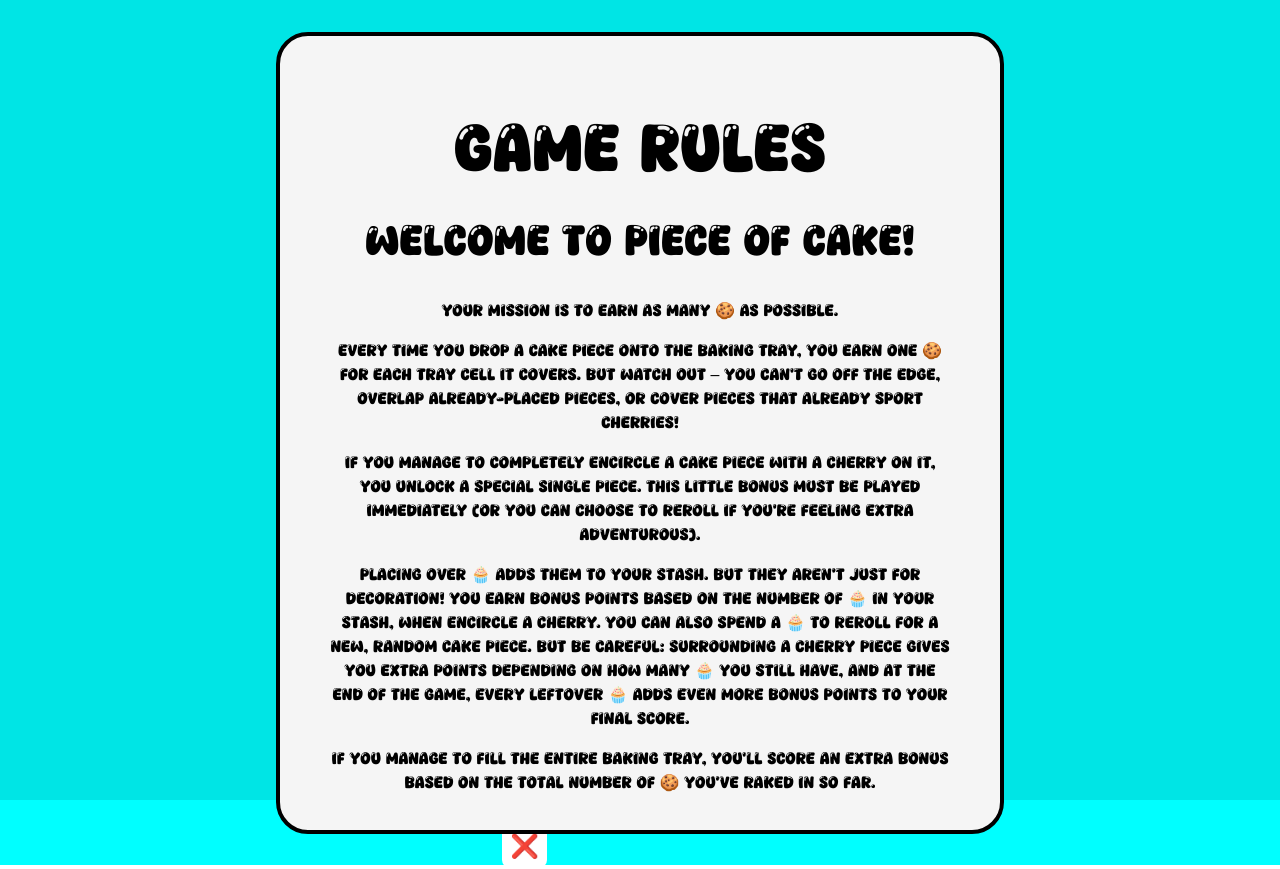
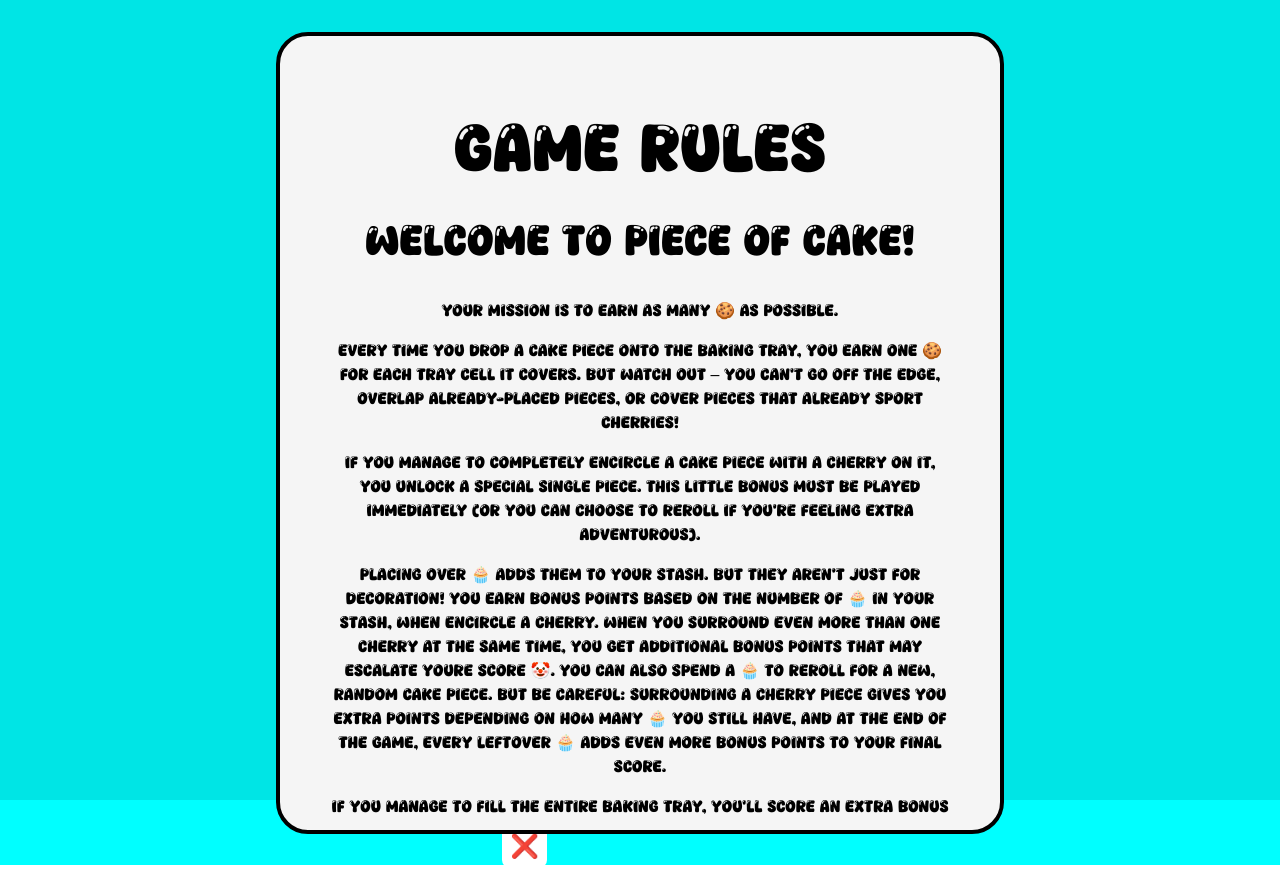
Before and after one commit to marcobaass/piece-of-cake, a React (Vite) app: page / in a window 1280 px wide. Both pictures are taken after a click on the button "rules". Built offline with nearby package versions, Linux system fonts and the light colour scheme.

Commit message:
score escalation

```diff
--- a/src/components/PlayerUI/PlayerUI.jsx
+++ b/src/components/PlayerUI/PlayerUI.jsx
@@ -56,7 +56,7 @@ export default function PlayerUI({
             </p>
             <p>
               Placing over 🧁 adds them to your stash. But they aren't just for decoration!
-              You earn bonus points based on the number of 🧁 in your stash, when encircle a cherry.
+              You earn bonus points based on the number of 🧁 in your stash, when encircle a cherry. When you surround even more than one cherry at the same time, you get additional bonus points that may escalate youre score 🤡.
               You can also spend a 🧁 to reroll for a new, random cake piece.
               But be careful: surrounding a cherry piece gives you extra points depending on how many 🧁 you still have, and at the end of the game, every leftover 🧁 adds even more bonus points to your final score.
             </p>
--- a/src/utils/checkSurround.js
+++ b/src/utils/checkSurround.js
@@ -52,7 +52,10 @@ export default function checkSurround(newBoardState, objectsRef, scoreBeforeSurr
 
     objectsRef.current = objectsRef.current.filter(obj => !objectsToRemove.includes(obj.id));
 
-    const coinsToAdd = objectsToRemove.length * (coins + collectedCoins);
+
+    const coinsToAdd = objectsToRemove.length * (coins + collectedCoins) * objectsToRemove.length;
+
+
     console.log('checkSurround - 56 // coinsToAdd: ' + coinsToAdd)
     // updateScore(coinsToAdd, newRndShape, setShape);
     setScore(prev => prev + coinsToAdd);
```
Also changed, not shown: 1 other file (tests, documents, lock files or other folders).
